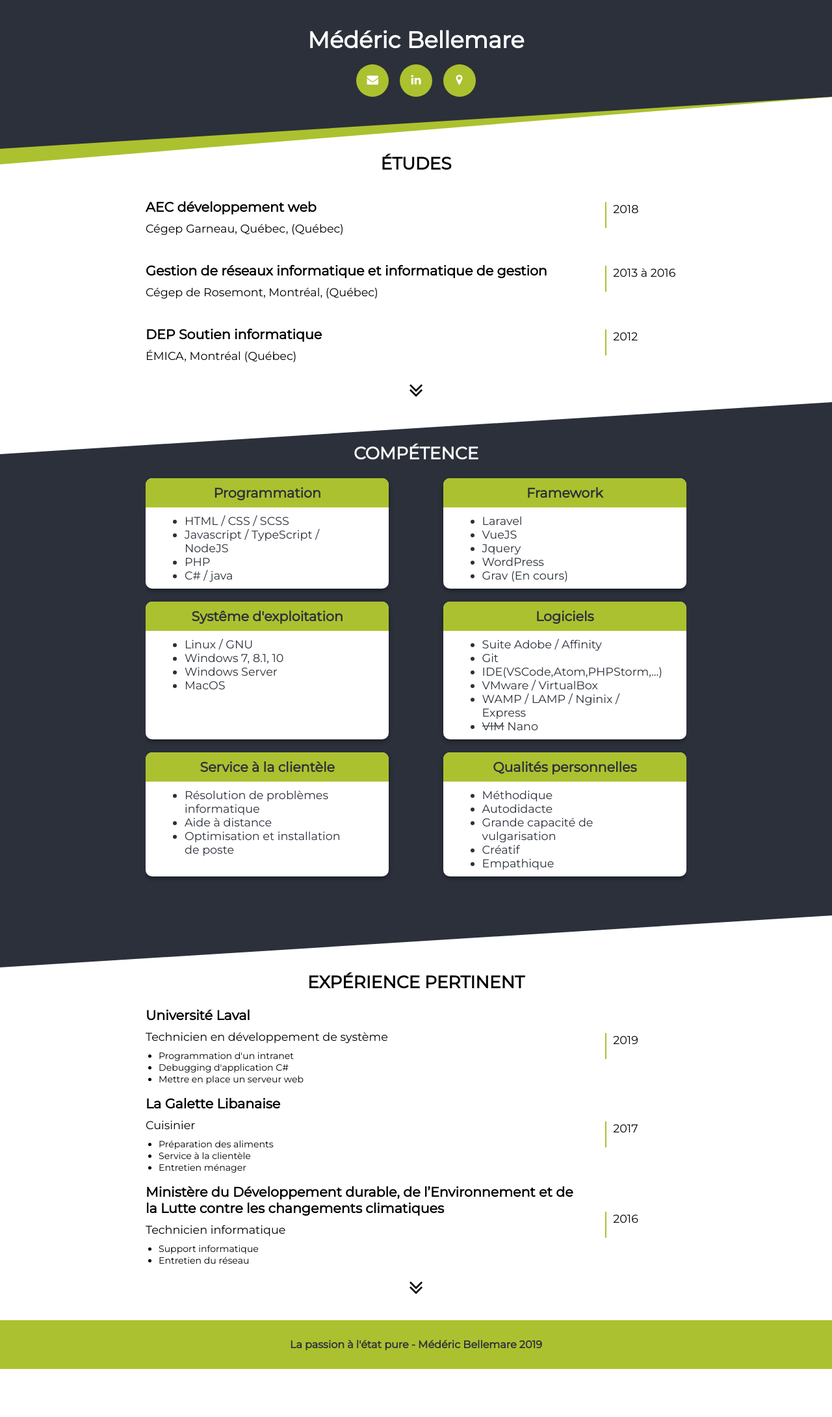
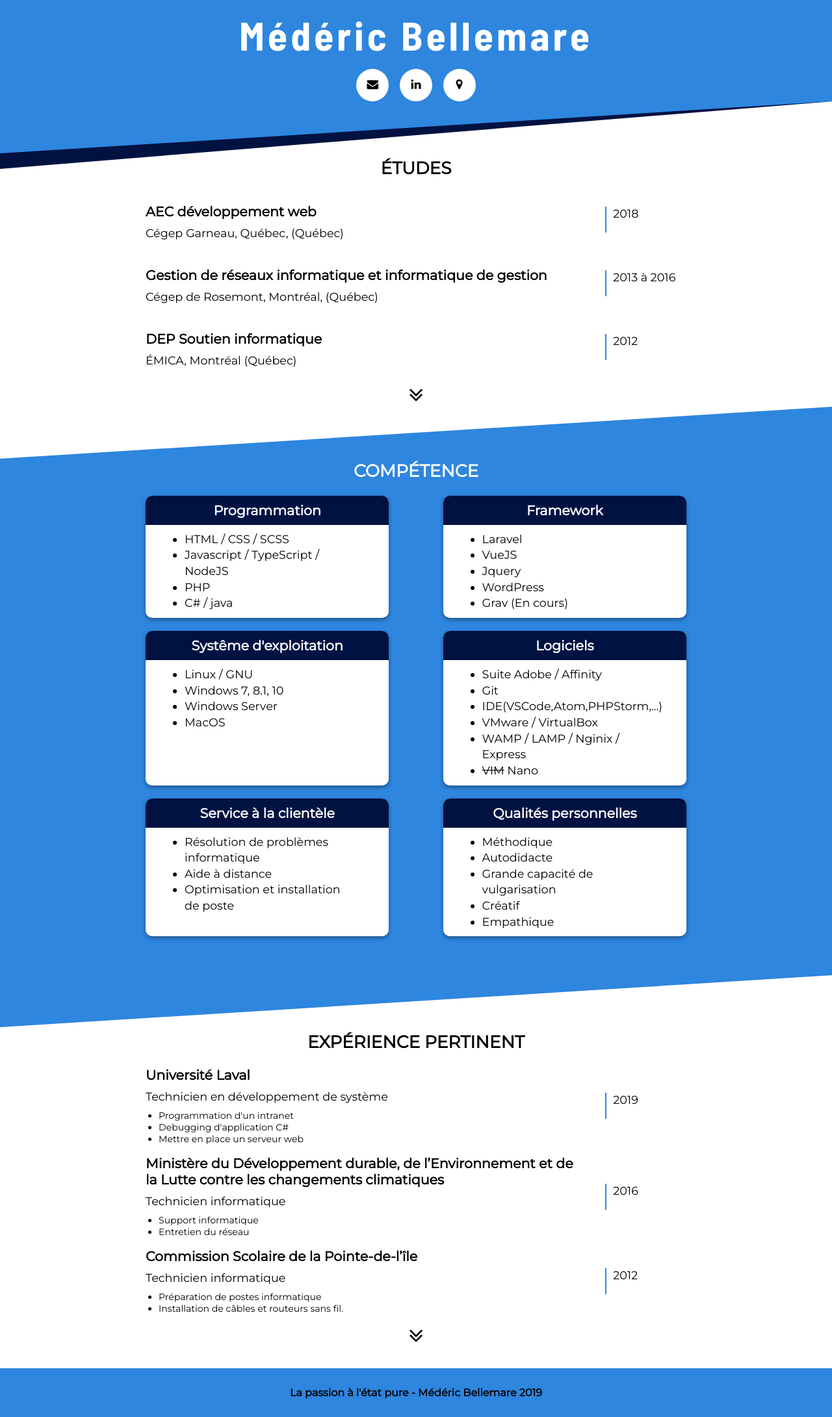
Before and after one commit to BellemareMederic/CV, a PHP site: page /index.html in a window 1280 px wide. Shown: the whole page at 65% size. Before the commit the page ends 2107 px from the top, so only its background shows below. Run offline with PHP 8.4, Linux system fonts and the light colour scheme; some libraries are stand-ins or nearby versions.

Commit message:
Grosse modification

```diff
--- a/css/style.css
+++ b/css/style.css
@@ -1,5 +1,6 @@
 @charset "UTF-8";
 @import url("https://fonts.googleapis.com/css?family=Montserrat");
+@import url("https://fonts.googleapis.com/css?family=Barlow+Semi+Condensed:300,400,700");
 /*!
  *  Font Awesome 4.7.0 by @davegandy - http://fontawesome.io - @fontawesome
  *  License - http://fontawesome.io/license (Font: SIL OFL 1.1, CSS: MIT License)
@@ -2329,19 +2330,15 @@
   overflow: visible;
   clip: auto; }
 
-/*Couleur par default*/
-/*General option*/
-/*Couleur du header*/
-/*------------------*/
-/*Couleur de section 1 Étude*/
-/*------------------*/
-/*Couleur de section 2 compétance*/
-/*------------------*/
-/*Footer color*/
-/*------------------*/
-/*couleur diverse*/
+/*Couleur de section*/
+/*Couleur de text de section*/
+/*Couleur de lien*/
+/*Couleur des icon social*/
+/*Padding de section*/
 /*Largeur des container selon le breakpoint*/
 /*Breakpoint min-width*/
+/*couleur diverse*/
+/*You can edit*/
 * {
   box-sizing: border-box; }
 
@@ -2362,12 +2359,11 @@ ul {
 a {
   text-decoration: none;
   cursor: hand;
-  color: #fff; }
+  color: #000; }
   a:hover {
     color: green; }
 
 .container {
-  overflow-x: hidden;
   max-width: 90vw;
   margin: 0 auto;
   transition-property: width, height;
@@ -2442,7 +2438,7 @@ section .hidden {
         display: block;
         height: 40px;
         width: 15%;
-        border-left: 2px solid #ACC12F; } }
+        border-left: 2px solid #2e86de; } }
     .infoline .date p {
       margin: 0 5px; }
       @media (min-width: 576px) {
@@ -2455,7 +2451,7 @@ section .hidden {
     left: 0;
     content: "";
     width: 100vw;
-    border-bottom: 2px #ecf2ca solid; }
+    border-bottom: 2px #deecfa solid; }
     @media (min-width: 576px) {
       .infoline::after {
         display: none; } }
@@ -2473,16 +2469,22 @@ section .hidden {
       display: inherit; } }
 
 header {
-  background-color: #2b303a;
+  background-color: #2e86de;
   color: #fff;
-  padding: 4vh 0; }
+  padding: 2vh 0; }
   @media (min-width: 768px) {
     header {
-      padding: 5vh 0 0; } }
+      padding: 0; } }
   header h1 {
-    padding: 0 0 2vh;
+    padding: 2vh 0;
     text-align: center;
+    font-family: 'Barlow Semi Condensed', sans-serif;
+    font-size: 2em;
     margin: 0; }
+    @media (min-width: 576px) {
+      header h1 {
+        font-size: 3.5em;
+        letter-spacing: 5px; } }
   header .social_list {
     max-width: 200px;
     margin: 0 auto; }
@@ -2492,13 +2494,18 @@ header {
       flex-direction: row;
       justify-content: space-around; }
       header .social_list ul li {
-        background-color: #ACC12F;
-        height: 50px;
-        width: 50px;
+        background-color: white;
+        height: 40px;
+        width: 40px;
         border-radius: 50%;
         overflow: hidden; }
+        @media (min-width: 576px) {
+          header .social_list ul li {
+            height: 50px;
+            width: 50px; } }
         header .social_list ul li a {
           display: flex;
+          color: #000;
           align-items: center;
           justify-content: center;
           height: 100%;
@@ -2507,23 +2514,27 @@ header {
       header .social_list ul :hover a {
         font-size: 2em; }
   header a {
-    color: #fff; }
+    color: #000; }
     header a:hover {
-      color: #fff; }
+      color: #888; }
     header a:active, header a:visited {
-      color: #fafafa; }
+      color: #444; }
 
 footer {
   display: flex;
   align-items: center;
   justify-content: center;
-  background-color: #ACC12F;
+  background-color: #2e86de;
   width: 100vw; }
   footer h2 {
-    color: #2b303a;
+    color: #000;
     display: block;
-    font-size: 1rem;
+    font-size: 0.8rem;
+    padding: 5px 0;
     margin: 0; }
+    @media (min-width: 576px) {
+      footer h2 {
+        font-size: 1rem; } }
   @media (min-width: 992px) {
     footer {
       width: 100vw;
@@ -2551,7 +2562,7 @@ footer {
       top: 0;
       left: 0;
       border-width: 0 0 5vh 100vw;
-      border-color: transparent transparent transparent #2b303a; }
+      border-color: transparent transparent transparent #2e86de; }
     #etudes .triangle2 {
       /*Par Médéric Bellemare*/
       /*ne pas oublier de mettre le parent du triangle
@@ -2563,7 +2574,7 @@ footer {
       top: 0;
       left: 0;
       border-width: 0 0 13vh 100vw;
-      border-color: transparent transparent transparent #ACC12F; } }
+      border-color: transparent transparent transparent #001242; } }
   @media (min-width: 992px) {
     #etudes .triangle {
       /*Par Médéric Bellemare*/
@@ -2576,7 +2587,7 @@ footer {
       top: 0;
       left: 0;
       border-width: 0 0 10vh 100vw;
-      border-color: transparent transparent transparent #2b303a; } }
+      border-color: transparent transparent transparent #2e86de; } }
 
 #experience {
   position: relative;
@@ -2605,7 +2616,7 @@ footer {
         top: 0;
         left: 0;
         border-width: 0 0 5vh 100vw;
-        border-color: transparent transparent transparent #2b303a; } }
+        border-color: transparent transparent transparent #2e86de; } }
     @media (min-width: 992px) {
       #experience .triangle {
         /*Par Médéric Bellemare*/
@@ -2618,17 +2629,18 @@ footer {
         top: 0;
         left: 0;
         border-width: 0 0 10vh 100vw;
-        border-color: transparent transparent transparent #2b303a; } }
+        border-color: transparent transparent transparent #2e86de; } }
   @media (min-width: 768px) {
     #experience h3 {
       margin: 0; } }
 
 #competance {
   position: relative;
-  background-color: #2b303a;
+  background-color: #2e86de;
   padding: 5vh 0; }
   #competance .titreSection {
-    color: #fff; }
+    color: #fff;
+    padding: 20px 0 0 0; }
   #competance .flex {
     display: flex;
     justify-content: space-between;
@@ -2637,7 +2649,7 @@ footer {
   #competance .card {
     width: 100%;
     margin-bottom: 20px;
-    background-color: #FFF;
+    background-color: #fff;
     transition: box-shadow 0.2s linear;
     border-radius: 10px;
     overflow: hidden;
@@ -2651,8 +2663,8 @@ footer {
       #competance .card {
         width: 45%; } }
     #competance .card h3 {
-      background-color: #ACC12F;
-      color: #2b303a;
+      background-color: #001242;
+      color: #fff;
       padding: 0;
       margin: 0;
       text-align: center; }
@@ -2662,7 +2674,9 @@ footer {
     #competance .card ul {
       padding: 10px 60px;
       list-style-type: disc;
-      color: #2b303a; }
+      color: #000; }
+      #competance .card ul li {
+        line-height: 1.4em; }
   #competance .triangle {
     position: absolute;
     top: 0;
--- a/index.html
+++ b/index.html
@@ -189,20 +189,6 @@
         </li>
         <li class="infoline">
           <div class="info">
-            <h3>La Galette Libanaise</h3>
-            <p>Cuisinier</p>
-            <ul>
-              <li>Préparation des aliments</li>
-              <li>Service à la clientèle</li>
-              <li>Entretien ménager</li>
-            </ul>
-          </div>
-          <div class="date">
-            <p>2017</p>
-          </div>
-        </li>
-        <li class="infoline">
-          <div class="info">
             <h3>Ministère du Développement durable, de l’Environnement et de la Lutte contre les changements climatiques
             </h3>
             <p>Technicien informatique</p>
@@ -216,9 +202,6 @@
           </div>
         </li>
 
-
-      </ul>
-      <ul id="moreExp" class="hidden">
         <li class="infoline">
           <div class="info">
             <h3>Commission Scolaire de la Pointe-de-l’île </h3>
@@ -230,6 +213,22 @@
           </div>
           <div class="date">
             <p>2012</p>
+          </div>
+        </li>
+      </ul>
+      <ul id="moreExp" class="hidden">
+        <li class="infoline">
+          <div class="info">
+            <h3>La Galette Libanaise</h3>
+            <p>Cuisinier</p>
+            <ul>
+              <li>Préparation des aliments</li>
+              <li>Service à la clientèle</li>
+              <li>Entretien ménager</li>
+            </ul>
+          </div>
+          <div class="date">
+            <p>2017</p>
           </div>
         </li>
         <li class="infoline">
--- a/sass/_competence.scss
+++ b/sass/_competence.scss
@@ -1,10 +1,11 @@
 #competance{
   position: relative;
-  background-color: $Section2_bg_color;
-  padding:$Section_tablet_Padding;
+  background-color: $couleur_section_primaire;
+  padding:$padding_section_table;
 
   .titreSection{
-    color:$couleur_secondaire;
+    color:$couleur_text_primaire;
+    padding: 20px 0 0 0;
   }
   .flex{
     display: flex;
@@ -16,7 +17,7 @@
   .card{
     width: 100%;
     margin-bottom: 20px;
-    background-color:$Section2_box_bg_color;
+    background-color:$couleur_section_secondaire;
     transition: box-shadow 0.2s linear;
     border-radius: 10px;
     overflow: hidden;
@@ -32,20 +33,22 @@
 
     }
     h3{
-      background-color: $Section2_box_border_color;
-      color:$Section2_font_color;
+      background-color: $couleur_emphase;
+      color: whiteorblack($couleur_emphase);
       padding:0;
       margin:0;
       text-align: center;
       @include tablet{
-
         padding:10px 0;
       }
     }
     ul{
       padding: 10px 60px;
       list-style-type: disc;
-      color:$Section2_box_font_color;
+      color:whiteorblack($couleur_section_secondaire);
+      li{
+        line-height: 1.4em;
+      }
     }
   }
   .triangle{
@@ -53,10 +56,10 @@
     top:0;
     left:0;
     @include small{
-      @include triangle('top-left',$Section1_bg_color,5vh);
+      @include triangle('top-left',$couleur_section_secondaire,5vh);
     }
     @include desktop{
-      @include triangle('top-left',$Section1_bg_color,10vh);
+      @include triangle('top-left',$couleur_section_secondaire,10vh);
     }
   }
 }
--- /dev/null
+++ b/sass/_default.scss
@@ -0,0 +1,37 @@
+/*Couleur de section*/
+$couleur_section_primaire:#2e86de !default;
+$couleur_section_secondaire:#fff !default;
+$couleur_emphase: #224870;
+$couleur_emphase: #001242;
+/*Couleur de text de section*/
+$couleur_text_primaire: #fff !default;
+$couleur_text_secondaire: #000 !default;
+
+/*Couleur de lien*/
+$couleur_link: #000 !default;
+$couleur_link--hover: #888 !default;
+$couleur_link--active: #444 !default;
+
+/*Couleur des icon social*/
+$couleur_background_social:lighten($couleur_section_secondaire, 10);
+
+/*Padding de section*/
+$padding_section_mobile:4vh 0 !default;
+$padding_section_table:5vh 0 !default;
+
+/*Largeur des container selon le breakpoint*/
+$container_size_desktop:65vw !default;
+$container_size_mobile:90vw !default;
+
+/*Breakpoint min-width*/
+$break-small:576px !default;
+$break-tablet:768px !default;
+$break-desktop:992px !default;
+$break-large:1200px !default;
+/*couleur diverse*/
+$border__color:$couleur_section_primaire !default;
+
+
+@if not variable-exists(box_heading_color) {
+    $box_heading_color: darken($couleur_section_primaire,20) !default;
+}
--- a/sass/_etudes.scss
+++ b/sass/_etudes.scss
@@ -1,25 +1,25 @@
 #etudes{
   position: relative;
-  background-color: $Section1_bg_color;
-  color:$Section1_font_color;
-  padding:$Section_mobile_Padding;
+  background-color: $couleur_section_secondaire;
+  color:$couleur_text_secondaire;
+  padding:$padding_section_mobile;
   @include tablet{
     padding:8vh 0 0;
   }
   .titreSection{
-    color:$Section1_font_color;
+    color:$couleur_text_secondaire;
   }
   @include small{
     .triangle{
-      @include triangle("top-left",$Header_bg_Color,5vh,100vw);
+      @include triangle("top-left",$couleur_section_primaire,5vh,100vw);
     }
     .triangle2{
-      @include triangle("top-left",$border__color,13vh,100vw);
+      @include triangle("top-left",$couleur_emphase,13vh,100vw);
     }
   }
   @include desktop{
     .triangle{
-      @include triangle("top-left",$Header_bg_Color,10vh,100vw);
+      @include triangle("top-left",$couleur_section_primaire,10vh,100vw);
     }
   }
 }
--- a/sass/_experience.scss
+++ b/sass/_experience.scss
@@ -1,7 +1,7 @@
 #experience{
   position: relative;
-  background-color: $Section1_bg_color;
-  padding:$Section_mobile_Padding;
+  background-color: $couleur_section_secondaire;
+  padding:$padding_section_mobile;
   color:#000;
   @include tablet{
     padding:8vh 0 0;
@@ -14,10 +14,10 @@
     top:0;
     left:0;
     @include small{
-      @include triangle('top-left',$Section2_bg_color,5vh);
+      @include triangle('top-left',$couleur_section_primaire,5vh);
     }
     @include desktop{
-      @include triangle('top-left',$Section2_bg_color,10vh);
+      @include triangle('top-left',$couleur_section_primaire,10vh);
 
     }
   }
--- a/sass/_footer.scss
+++ b/sass/_footer.scss
@@ -2,13 +2,17 @@ footer{
   display: flex;
   align-items: center;
   justify-content: center;
-  background-color: $Footer_color;
+  background-color: $couleur_section_primaire;
   width:100vw;
   h2{
-    color:$Footer_font__color;
+    color:whiteorblack($couleur_section_primaire);
     display: block;
-    font-size:1rem;
+    font-size:0.8rem;
+    padding:5px 0;
     margin:0;
+    @include small{
+      font-size:1rem;
+    }
   }
   @include desktop{
     width:100vw;
--- /dev/null
+++ b/sass/_function.scss
@@ -0,0 +1,6 @@
+@function whiteorblack($couleur){
+    @if (lightness($couleur) > 50) {
+        @return #000;
+    }
+    @return #fff;
+}
--- a/sass/_general.scss
+++ b/sass/_general.scss
@@ -22,24 +22,23 @@ ul {
 a {
   text-decoration: none;
   cursor: hand;
-  color: $Header_link_Color;
+  color: $couleur_link;
   &:hover {
     color: green;
   }
 }
 
 .container {
-  overflow-x: hidden;
-  max-width: $containerSizeMobile;
+  max-width: $container_size_mobile;
   margin: 0 auto;
   transition-property: width, height;
   transition: 1s ease;
 
   @include tablet {
-    max-width: $containerSizeMobile;
+    max-width: $container_size_mobile;
   }
   @include desktop {
-    max-width: $containerSizeDesktop;
+    max-width: $container_size_desktop;
   }
 }
 
--- a/sass/_header.scss
+++ b/sass/_header.scss
@@ -1,19 +1,24 @@
 header {
-  background-color: $Header_bg_Color;
-  color: $Header_font_Color;
-  padding: $Section_mobile_Padding;
+  background-color: $couleur_section_primaire;
+  color: $couleur_text_primaire;
+  padding: 2vh 0;
   @include tablet {
-    padding: 5vh 0 0;
+    padding: 0;
   }
   h1 {
-    padding: 0 0 2vh;
+    padding: 2vh 0;
     text-align: center;
+    font-family: 'Barlow Semi Condensed', sans-serif;
+    font-size: 2em;
     margin: 0;
+    @include small{
+      font-size: 3.5em;
+      letter-spacing: 5px;
+      // padding:30px 0;
+    }
   }
 
   .social_list {
-    // width: 30vw;
-    // min-width: calc(50px*3);
     max-width: 200px;
     margin: 0 auto;
     ul {
@@ -22,13 +27,18 @@ header {
       flex-direction: row;
       justify-content: space-around;
       li {
-        background-color: $couleur_heading;
-        height: 50px;
-        width: 50px;
+        background-color: $couleur_background_social;
+          height: 40px;
+          width: 40px;
         border-radius: 50%;
         overflow: hidden;
+        @include small{
+          height: 50px;
+          width: 50px;
+        }
         a{
           display: flex;
+          color:whiteorblack($couleur_background_social);
           align-items: center;
           justify-content: center;
           height: 100%;
@@ -43,13 +53,13 @@ header {
     }
   }
   a {
-    color: $Header_link_Color;
+    color: $couleur_link;
     &:hover {
-      color: $Header_link_OverColor;
+      color: $couleur_link--hover;
     }
     &:active,
     &:visited {
-      color: $Header_link_ActiveColor;
+      color: $couleur_link--active;
     }
   }
 }
--- a/sass/_variable.scss
+++ b/sass/_variable.scss
@@ -1,55 +1 @@
-/*Couleur par default*/
-$couleur_primaire:#2b303a;
-$couleur_secondaire:#fff;
-$couleur_heading: #ACC12F;
-
-/*General option*/
-$Section_mobile_Padding:4vh 0;
-$Section_tablet_Padding:5vh 0;
-/*Couleur du header*/
-  $Header_bg_Color:#2b303a !default;
-  $Header_font_Color: #fff !default;
-  $Header_link_Color:#fff !default;
-  $Header_link_OverColor:#fff !default;
-  $Header_link_ActiveColor: #fafafa !default;
-/*------------------*/
-
-/*Couleur de section 1 Étude*/
-$Section1_bg_color: #fff;
-$Section1_font_color:#000;
-$Section1_link_color:#000;
-$Section1_link_hover:#000;
-$Section1_link_active:#000;
-$Section1_infoline_spliter:$Header_bg_Color;
-/*------------------*/
-
-/*Couleur de section 2 compétance*/
-$Section2_bg_color: #2b303a;
-$Section2_font_color: #2b303a;
-$Section2_box_font_color: #2b303a;
-$Section2_box_border_color:#ACC12F;
-$Section2_box_bg_color: #FFF;
-$Section2_link_color:#000;
-$Section2_link_hover:#000;
-$Section2_link_active:#000;
-$Section2_infoline_spliter:$Header_bg_Color;
-/*------------------*/
-
-/*Footer color*/
-$Footer_color:#ACC12F;
-$Footer_font__color:#2b303a;
-/*------------------*/
-
-
-/*couleur diverse*/
-$border__color:#ACC12F;
-
-/*Largeur des container selon le breakpoint*/
-$containerSizeDesktop:65vw !default;
-$containerSizeMobile:90vw !default;
-
-/*Breakpoint min-width*/
-$break-small:576px;
-$break-tablet:768px;
-$break-desktop:992px;
-$break-large:1200px;
+/*You can edit*/
--- a/sass/style.scss
+++ b/sass/style.scss
@@ -1,7 +1,10 @@
 @import url('https://fonts.googleapis.com/css?family=Montserrat');
+@import url('https://fonts.googleapis.com/css?family=Barlow+Semi+Condensed:300,400,700');
 @import "fontawsome/font-awesome";
+@import "default";
 @import "variable";
 @import "mixin";
+@import "function";
 @import "general";
 @import "header";
 @import "footer";
```
